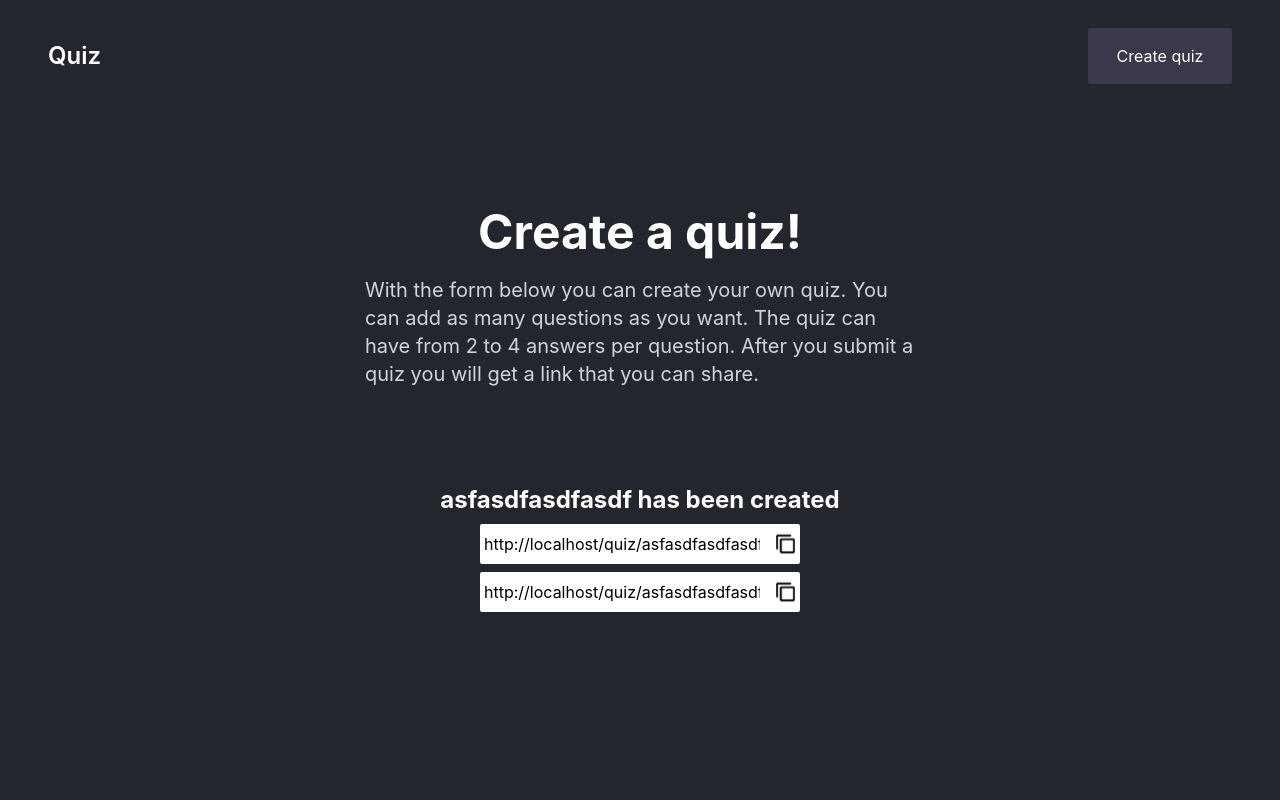
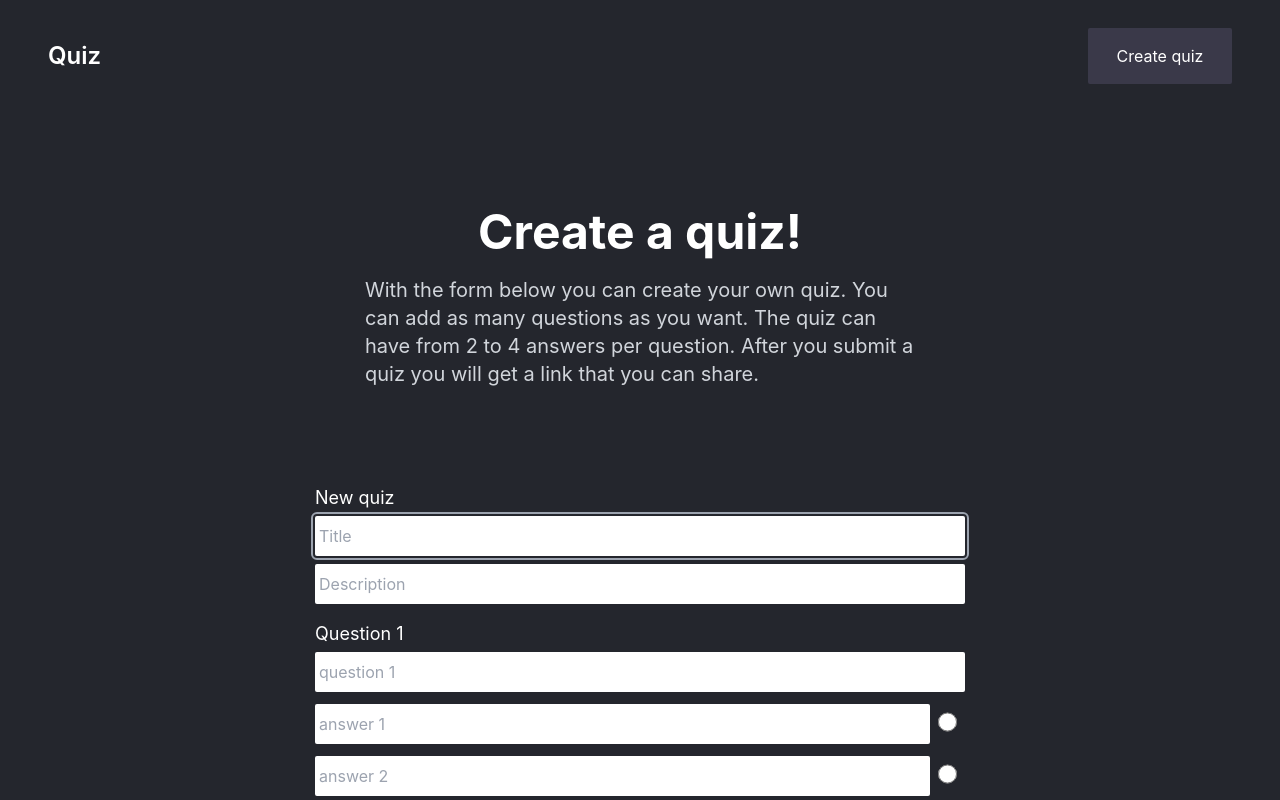
Before and after one commit to mwyywm/Quiz, a Next.js app: page /createquiz in a window 1280 px wide. Shown: the top 800 px of the page. Built offline with nearby package versions, Linux system fonts and the light colour scheme; a web font is replaced by a local one.

Commit message:
fixed quizcreated showing undefined

```diff
--- a/components/QuizCreated.tsx
+++ b/components/QuizCreated.tsx
@@ -1,11 +1,6 @@
 import React, { useRef } from "react";
 import Tooltip from "./Tooltip";
-let x = {
-  id: 138,
-  title: "asfasdfasdfasdf",
-  slug: "asfasdfasdfasdf",
-  description: "asdfsadfasdfsadf",
-};
+
 function Icon() {
   return (
     <svg
@@ -39,8 +34,7 @@ function Icon() {
     </svg>
   );
 }
-
-const QuizCreated = () => {
+const QuizCreated = (quiz: any) => {
   const firstCopyRef = useRef(null);
   const secondCopyRef = useRef(null);
 
@@ -51,16 +45,16 @@ const QuizCreated = () => {
   return (
     <div className="m-auto w-[600px] max-w-full text-black">
       <h3 className="text-center text-2xl font-bold text-white">
-        {x.title} has been created
+        {quiz.quiz.title} has been created
       </h3>
       <Tooltip ref={firstCopyRef} text="Copy to clipboard">
         <div
           className="m-auto my-2 flex w-80 max-w-full cursor-pointer items-center justify-between rounded-sm bg-white p-1"
-          onClick={() => copyToClipboard(x.slug)}
+          onClick={() => copyToClipboard(quiz.quiz.slug)}
           ref={firstCopyRef}
         >
           <input
-            value={`${window.location.origin}/quiz/${x.slug}`}
+            value={`${window.location.origin}/quiz/${quiz.quiz.slug}`}
             readOnly
             className="h-8 w-full cursor-pointer pr-4 focus:outline-none"
           />
@@ -70,11 +64,11 @@ const QuizCreated = () => {
       <Tooltip ref={secondCopyRef} text="Copy to clipboard">
         <div
           className="m-auto my-2 flex w-80 max-w-full cursor-pointer items-center justify-between rounded-sm bg-white p-1"
-          onClick={() => copyToClipboard(x.slug)}
+          onClick={() => copyToClipboard(quiz.quiz.slug)}
           ref={secondCopyRef}
         >
           <input
-            value={`${window.location.origin}/quiz/${x.slug}`}
+            value={`${window.location.origin}/quiz/${quiz.quiz.slug}`}
             readOnly
             className="h-8 w-full cursor-pointer pr-4 focus:outline-none"
           />
--- a/components/QuizForm.tsx
+++ b/components/QuizForm.tsx
@@ -79,6 +79,7 @@ export default function QuizForm({ setSentFormData }: QuizFormProps) {
         return res.json();
       })
       .then((data: DataTypes) => {
+        console.log(data);
         setSentFormData(data); // passing the response object to the parent component
         return clearErrors("post");
       })
--- a/pages/createquiz/index.tsx
+++ b/pages/createquiz/index.tsx
@@ -6,7 +6,7 @@ const QuizCreated = dynamic(() => import("../../components/QuizCreated"), {
   ssr: false,
 });
 
-export interface sentFormData {
+export interface SentFormData {
   id: number;
   title: string;
   slug: string;
@@ -14,7 +14,7 @@ export interface sentFormData {
 }
 
 const CreateQuizPage = () => {
-  const [sentFormData, setSentFormData] = useState(null as sentFormData | null);
+  const [sentFormData, setSentFormData] = useState(null as SentFormData | null);
   return (
     <Layout>
       <section className="mb-24">
@@ -32,12 +32,11 @@ const CreateQuizPage = () => {
       </section>
       <section>
         <div className="pb mx-auto w-[650px] max-w-full pb-16">
-          {/* {sentFormData ? (
+          {sentFormData ? (
             <QuizCreated quiz={sentFormData} />
           ) : (
             <QuizForm setSentFormData={setSentFormData} />
-          )} */}
-          <QuizCreated />
+          )}
         </div>
       </section>
     </Layout>
```
